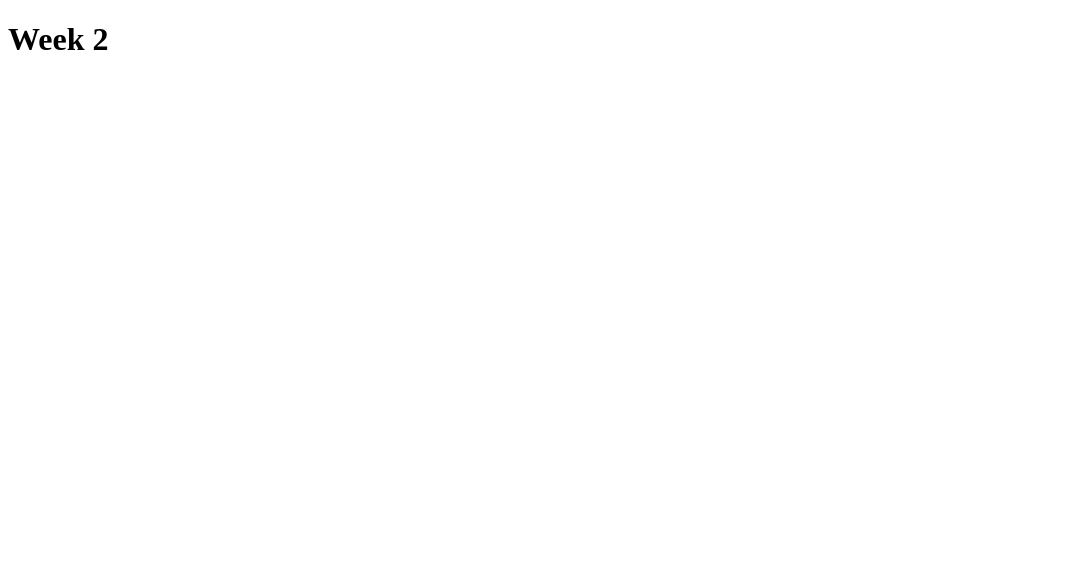
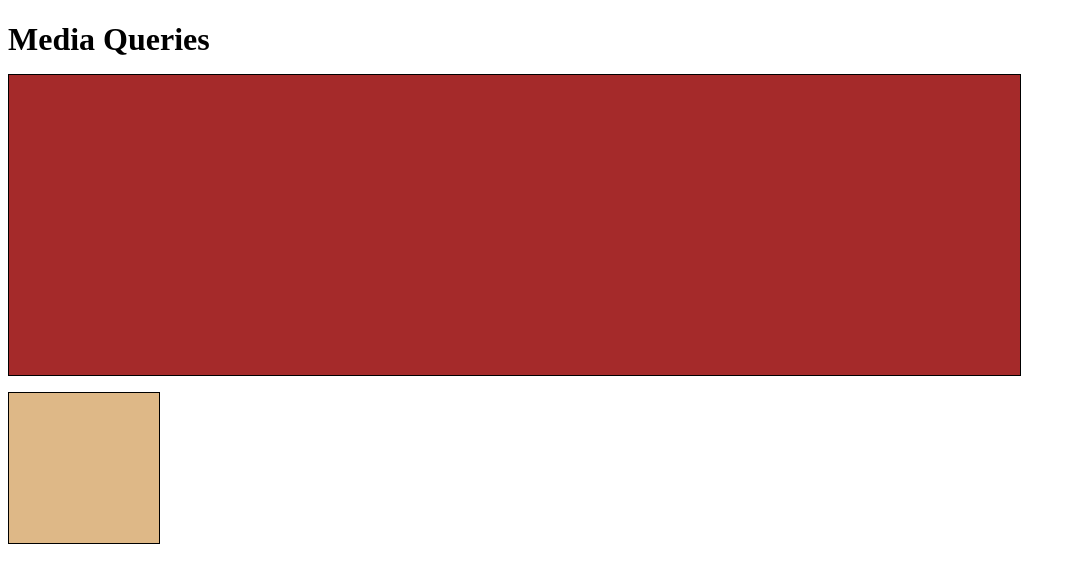
Before and after one commit to georgy28/coursera-assignments, a plain HTML site: page week2/index.html in a window 1280 px wide. Shown: the whole page, without its empty margins (0-1076 px from the left). Drawn offline with Linux system fonts and the light colour scheme.

Commit message:
Initial setup3.

```diff
--- a/week2/index.html
+++ b/week2/index.html
@@ -1,9 +1,63 @@
 <!DOCTYPE html>
 <html>
 <head>
-	<title>Assignment week2</title>
+<meta charset="utf-8">
+<title>Media Queries</title>
+<style>
+
+/********** Base styles **********/
+h1 {
+  margin-bottom: 15px;
+}
+
+p {
+  border: 1px solid black;
+  margin-bottom: 15px;
+}
+#p1 {
+  background-color: #A52A2A;
+  width: 300px;
+  height: 300px;
+}
+#p2 {
+  background-color: #DEB887;
+  width: 50px;
+  height: 50px;
+}
+
+/********** Large devices only **********/
+@media (min-width: 1200px) {
+  #p1 {
+    width: 80%;
+  }
+  #p2 {
+    width: 150px;
+    height: 150px;
+  }
+}
+
+
+/********** Medium devices only **********/
+@media (min-width: 992px) and (max-width: 1199px) {
+  #p1 {
+    width: 50%;
+  }
+  #p2 {
+    width: 100px;
+    height: 100px;
+  }
+  body {
+    background-color: blue;
+  }
+}
+
+</style>
 </head>
 <body>
-<h1>Week 2</h1>
+<h1>Media Queries</h1>
+
+<p id="p1"></p>
+<p id="p2"></p>
+
 </body>
 </html>
```
